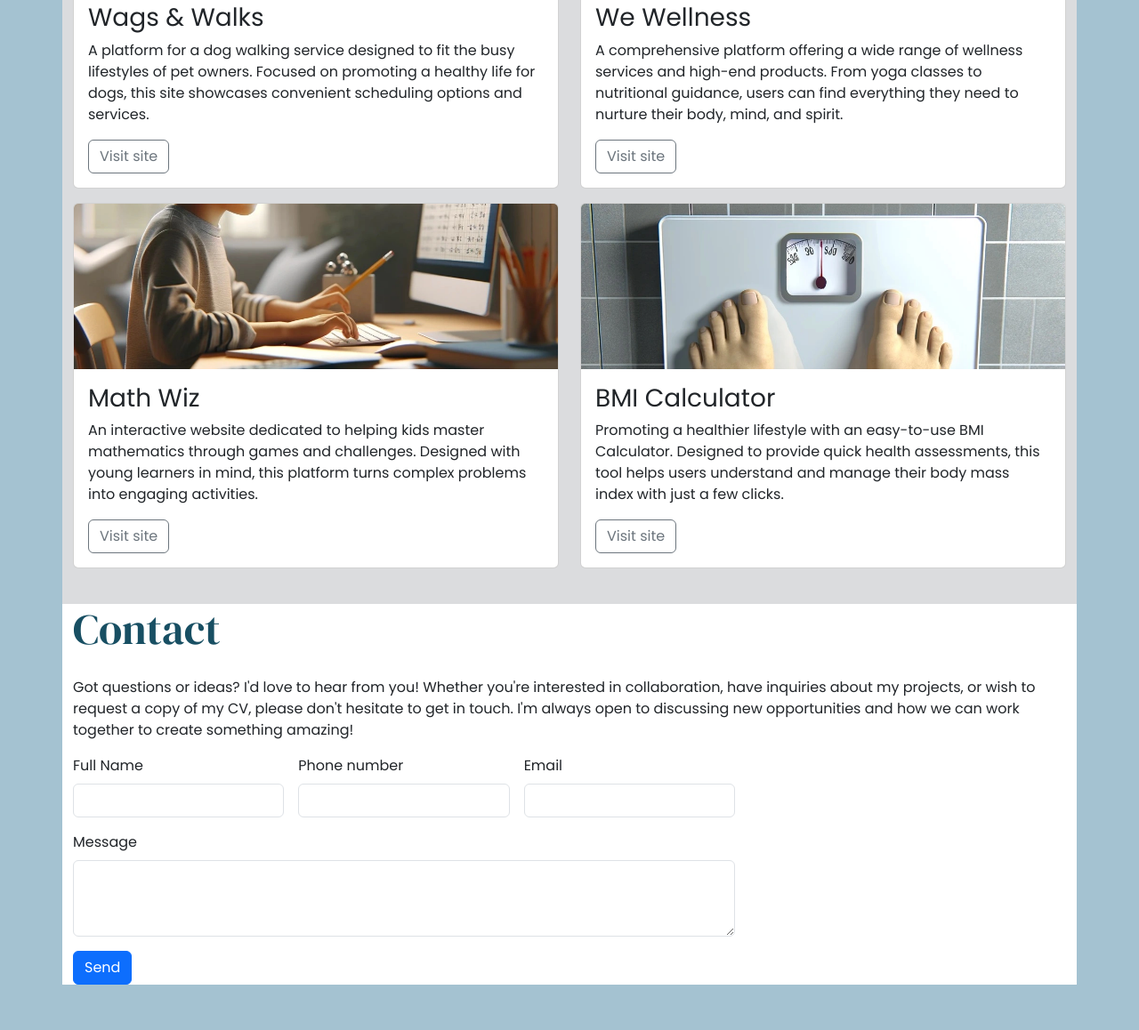
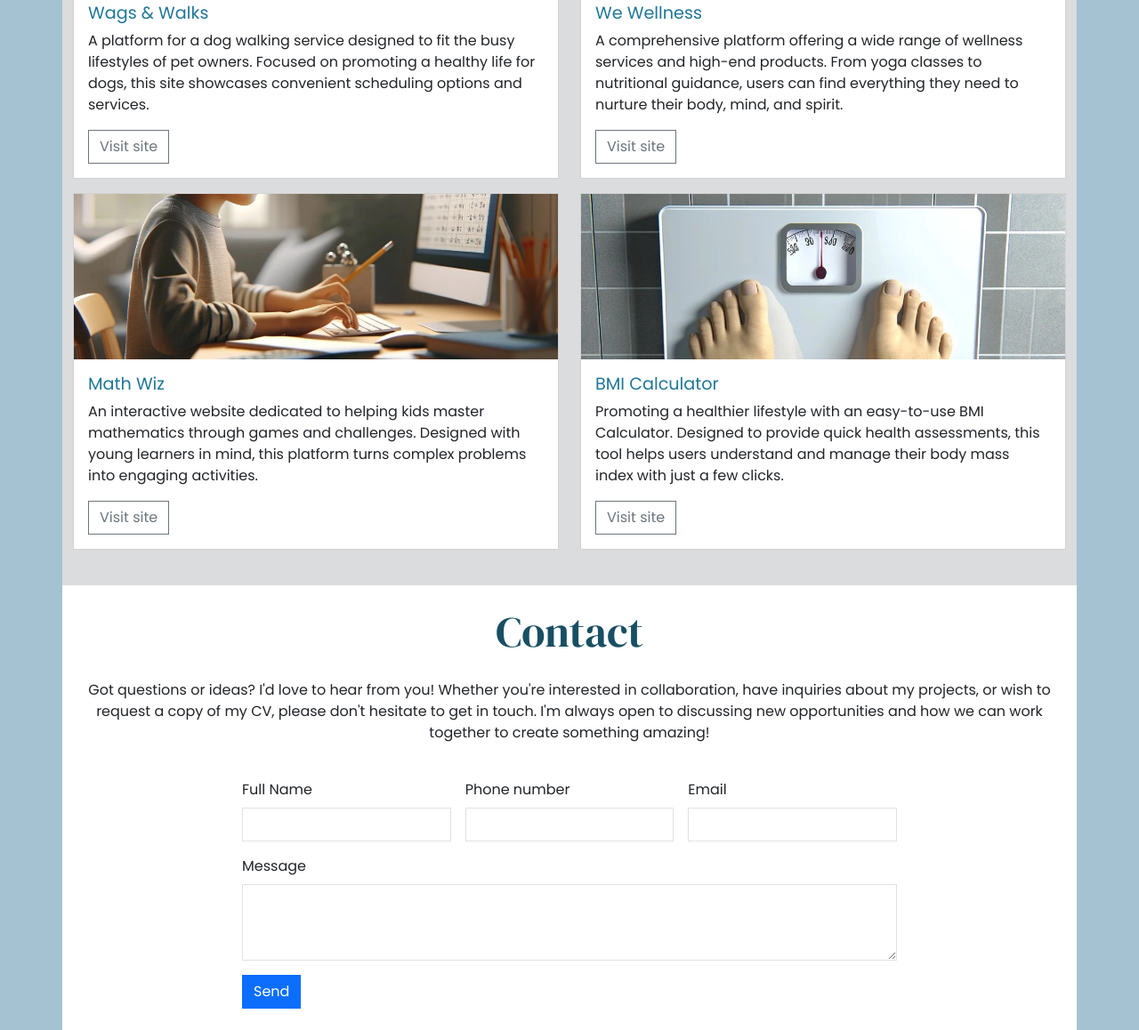
Before and after one commit to MickyJS4/portfolio, a plain HTML site: page index.html in a window 1280 px wide. Shown: the part 1362-2520 px from the top of the page at 89% size. Before the commit the page ends 2493 px from the top, so only its background shows below. Drawn offline with nearby package versions, Linux system fonts and the light colour scheme.

Commit message:
Remove rounded edges

```diff
--- a/assets/styles.css
+++ b/assets/styles.css
@@ -1,9 +1,4 @@
-/*
-    #a4c2d1; egg blue
-    #dbdcde; light grey
-    #1f7798; mid-blue
-    #184f63; dark-blue
-*/
+
 
 /* global styles */
 
@@ -18,6 +13,11 @@ h1,
 h2 {
     font-family: "DM Serif Display", serif;
     color: #184f63;
+}
+
+.sharp-corners,
+.sharp-corners * {
+    border-radius: 0%;
 }
 
 #about {
@@ -40,3 +40,26 @@ h2 {
     padding: 5% 7%;
     background-color: #dbdcde;
 }
+
+#portfolio .card-title {
+    color: #1f7798;
+    font-size: 1.2rem;
+}
+
+#portfolio .btn-outline-secondary:hover {
+    background-color: #1f7798;
+}
+
+#portfolio .card-text {
+    min-height: 120px;
+}
+
+/* Media queries */
+
+/* Use Bootstrap breakpoint for XL screens */
+@media screen and (min-width: 1200px) {
+    /* Fixes all portfolio cards being to tall on XL screens */
+     #portfolio .card-text {
+        min-height: auto;
+     }
+}
--- a/index.html
+++ b/index.html
@@ -66,7 +66,7 @@
             <p class="lead mb-5">Let's create something amazing together!</p>
 
             <!-- Button trigger modal -->
-<button type="button" class="btn btn-primary" data-bs-toggle="modal" data-bs-target="#exampleModal">
+<button type="button" class="btn btn-primary sharp-corners" data-bs-toggle="modal" data-bs-target="#exampleModal">
   Subscribe to my newsletter!
 </button>
 
@@ -83,15 +83,15 @@
       </div>
 
         <form class="row g-3">
-            <div class="col-lg-6">
+            <div class="col-lg-6 sharp-corners">
                 <label for="full-name" class="form-label">Name</label>
                 <input type="text" class="form-control" id="full-name">
             </div>
-            <div class="col-lg-6">
+            <div class="col-lg-6 sharp-corners">
                 <label for="email" class="form-label">Email</label>
                 <input type="email" class="form-control" id="email">
             </div>
-            <div class="col-12 mb-4">
+            <div class="col-12 mb-4 sharp-corners">
             <button type="submit" class="btn btn-primary">
                 Sign up!
             </button>
@@ -150,7 +150,7 @@
             </div>
 
         <div class="col-12 col-md-6">
-                        <div class="card mb-3">
+                        <div class="card mb-3 sharp-corners">
         <img src="assets/portfolio-images/wags-and-walks.webp" class="card-img-top" alt="A man walking several dogs early in the morning">
         <div class="card-body">
             <h3 class="card-title">Wags & Walks</h3>
@@ -163,7 +163,7 @@
 
 
         <div class="col-12 col-md-6">
-                    <div class="card mb-3">
+                    <div class="card mb-3 sharp-corners">
         <img src="assets/portfolio-images/we-wellness.webp" class="card-img-top" alt="A spa with candles towels and natural material">
         <div class="card-body">
             <h3 class="card-title">We Wellness</h3>
@@ -176,7 +176,7 @@
 
 
         <div class="col-12 col-md-6">
-                    <div class="card mb-3">
+                    <div class="card mb-3 sharp-corners">
         <img src="assets/portfolio-images/math-wiz.webp" class="card-img-top" alt="A child practicing math at a computer">
         <div class="card-body">
             <h3 class="card-title">Math Wiz</h3>
@@ -189,7 +189,7 @@
 
 
         <div class="col-12 col-md-6">
-                    <div class="card">
+                    <div class="card mb-3 sharp-corners">
         <img src="assets/portfolio-images/bmi-calculator.webp" class="card-img-top" alt="Weighing scales seen from the first person view of the person standing on the scales">
         <div class="card-body">
             <h3 class="card-title">BMI Calculator</h3>
@@ -216,26 +216,26 @@
 </main>
 
 <!-- Contact information-->
-<footer id="contact" class="container">
-
-        <h2 class="display-5">Contact</h2>
-        <p class="mt-4">Got questions or ideas? I'd love to hear from you! Whether you're
+    <footer id="contact" class="container">
+        <div class="row justify-content-center">
+            <div class="col-12 text-center my-4">
+                <h2 class="display-5">Contact</h2>
+                <p class="mt-4">Got questions or ideas? I'd love to hear from you! Whether you're
                     interested in collaboration, have inquiries about my projects, or
                     wish to request a copy of my CV, please don't hesitate to get in
                     touch. I'm always open to discussing new opportunities and how we
                     can work together to create something amazing!</p>
-        </div>
-
             </div>
             <div class="col-12 col-md-10 col-lg-8 mb-4">
-                <form class="row g-3">
+                <!-- Add your form here -->
+                <form class="row g-3 sharp-corners">
                     <div class="col-lg-4">
                         <label for="full-name" class="form-label">Full Name</label>
                         <input type="text" class="form-control" id="full-name">
                     </div>
                     <div class="col-lg-4">
                         <label for="phonenumber" class="form-label">Phone number</label>
-                        <input type="" class="form-control" id="phonenumber">
+                        <input type="number" class="form-control" id="phonenumber">
                     </div>
                     <div class="col-lg-4">
                         <label for="email" class="form-label">Email</label>
```
